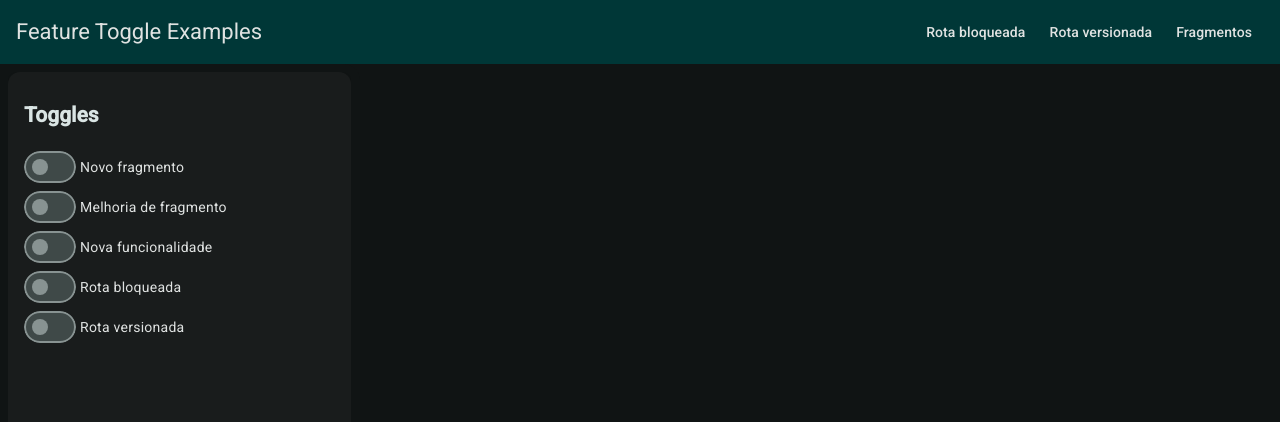
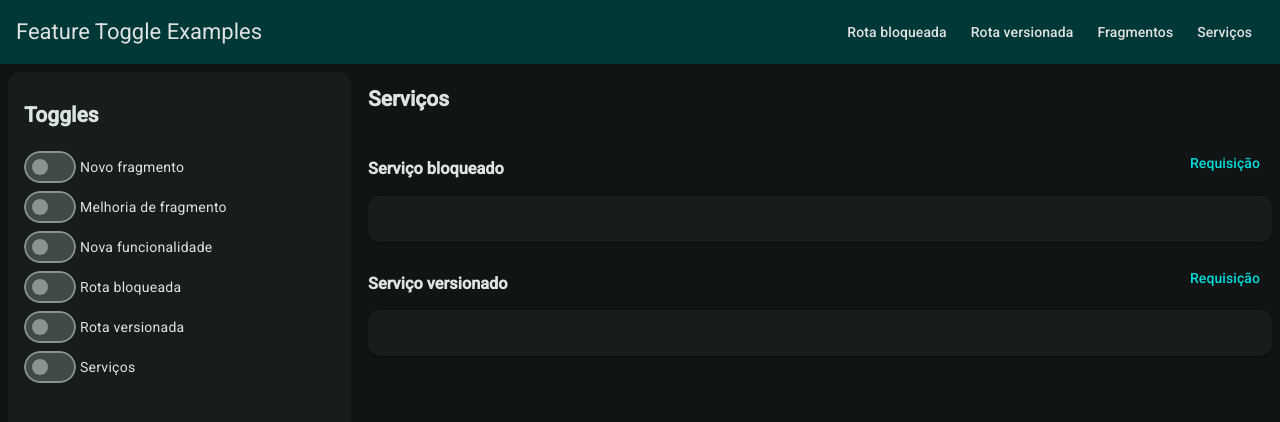
Before and after one commit to brunohonda/feature-toogle-example, an Angular app: page /services in a window 1280 px wide. Before the commit this address led to /. Shown: the top 422 px of the page. Built offline with nearby package versions, Linux system fonts and the light colour scheme.

Commit message:
feat: add 'services' route and implement Service component with feature toggle

```diff
--- a/src/app/app.html
+++ b/src/app/app.html
@@ -14,6 +14,9 @@
     </button>
     <button matButton [routerLink]="['fragments']">
       Fragmentos
+    </button>
+    <button matButton [routerLink]="['services']">
+      {{ FeatureToggleEnum.services }}
     </button>
   </div>
 </mat-toolbar>
--- a/src/app/app.routes.ts
+++ b/src/app/app.routes.ts
@@ -25,4 +25,8 @@ export const routes: Routes = [
     path: 'fragments',
     loadComponent: () => import('./pages/partial-toogle/partial-toogle').then(m => m.PartialToogle)
   },
+  {
+    path: 'services',
+    loadComponent: () => import('./pages/service/service').then(m => m.Service)
+  },
 ];
--- /dev/null
+++ b/src/app/pages/service/service.html
@@ -0,0 +1,25 @@
+<h2>Serviços</h2>
+
+<section>
+  <header>
+    <h3>Serviço bloqueado</h3>
+    <button matButton>Requisição</button>
+  </header>
+  <mat-card class="sidenav-card">
+    <mat-card-content>
+      <pre></pre>
+    </mat-card-content>
+  </mat-card>
+</section>
+
+<section>
+  <header>
+    <h3>Serviço versionado</h3>
+    <button matButton>Requisição</button>
+  </header>
+  <mat-card class="sidenav-card">
+    <mat-card-content>
+      <pre></pre>
+    </mat-card-content>
+  </mat-card>
+</section>
--- /dev/null
+++ b/src/app/pages/service/service.scss
@@ -0,0 +1,13 @@
+:host {
+  display: flex;
+  flex-direction: column;
+  row-gap: 16px;
+  padding: 8px;
+}
+
+section {
+  header {
+    display: flex;
+    justify-content: space-between;
+  }
+}
--- /dev/null
+++ b/src/app/pages/service/service.ts
@@ -0,0 +1,18 @@
+import { JsonPipe } from '@angular/common';
+import { Component } from '@angular/core';
+import { MatButtonModule } from '@angular/material/button';
+import { MatCardModule } from '@angular/material/card';
+
+@Component({
+  selector: 'app-service',
+  imports: [
+    MatButtonModule,
+    MatCardModule,
+    JsonPipe,
+  ],
+  templateUrl: './service.html',
+  styleUrl: './service.scss'
+})
+export class Service {
+
+}
--- a/src/app/shared/enums/feature-toggle.enum.ts
+++ b/src/app/shared/enums/feature-toggle.enum.ts
@@ -4,4 +4,5 @@ export enum FeatureToggleEnum {
   newFeature = 'Nova funcionalidade',
   routeGuardBlock= 'Rota bloqueada',
   routeVersion = 'Rota versionada',
+  services = 'Serviços',
 }
--- a/src/app/shared/services/feature-toggle.service.ts
+++ b/src/app/shared/services/feature-toggle.service.ts
@@ -11,6 +11,7 @@ export class FeatureToggleService {
     [FeatureToggleEnum.newFeature]: false,
     [FeatureToggleEnum.routeGuardBlock]: false,
     [FeatureToggleEnum.routeVersion]: false,
+    [FeatureToggleEnum.services]: false,
   });
 
   getToggle(feature: FeatureToggleEnum): Signal<boolean> {
```
Also changed, not shown: 1 other file (tests, documents, lock files or other folders).
